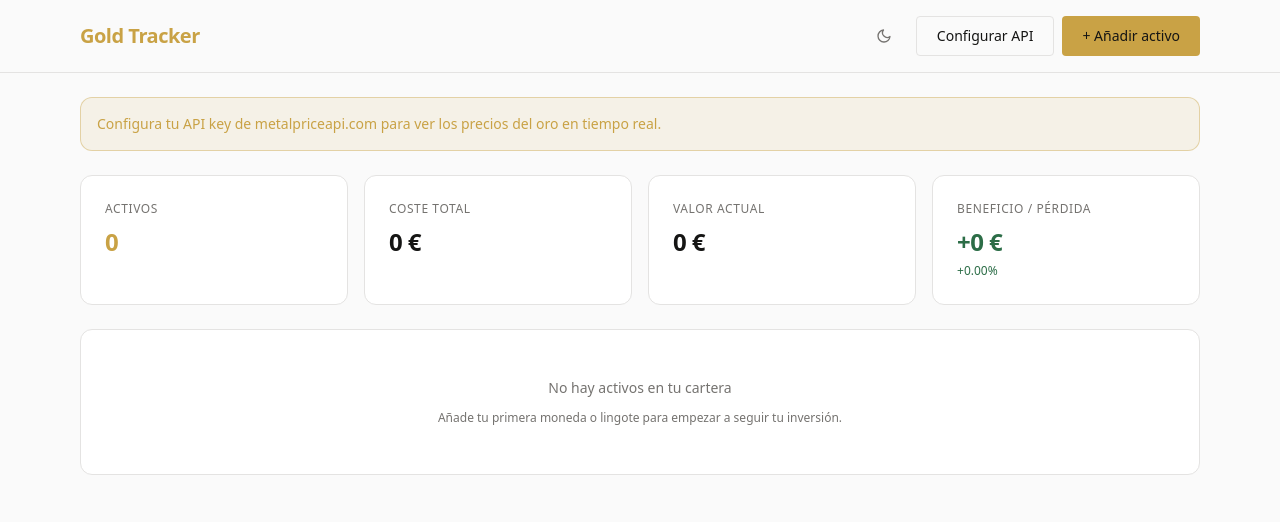
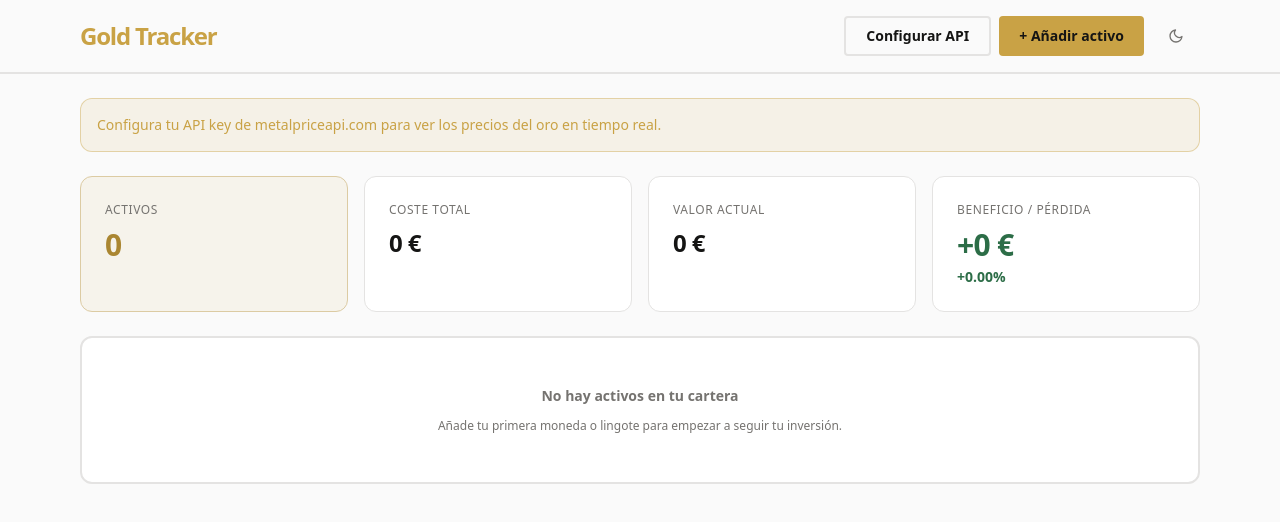
Before and after one commit to juanghurtado/gold-tracker, a React (Vite) app: page / in a window 1280 px wide. Shown: the top 522 px of the page. Built offline with nearby package versions, Linux system fonts and the light colour scheme.

Commit message:
chore: improve design

```diff
--- a/src/App.tsx
+++ b/src/App.tsx
@@ -146,24 +146,12 @@ export default function App() {
   return (
     <div className="min-h-screen bg-background">
       <ErrorBoundary>
-        <header className="border-b border-[hsl(36,4%,89%)] dark:border-[hsl(36,3%,19%)]">
+        <header className="border-b-2 border-[hsl(36,4%,89%)] dark:border-[hsl(36,3%,19%)]">
           <div className="mx-auto flex max-w-6xl items-center justify-between px-4 py-4">
-            <h1 className="text-xl font-bold tracking-tight" style={{ color: "hsl(42, 55%, 53%)" }}>
+            <h1 className="text-2xl font-extrabold tracking-tighter" style={{ color: "hsl(42, 55%, 53%)" }}>
               Gold Tracker
             </h1>
             <div className="flex items-center gap-2">
-              <Button
-                variant="ghost"
-                size="sm"
-                onClick={() => setDark((d) => !d)}
-                className="text-[hsl(36,2%,45%)] dark:text-[hsl(36,2%,58%)]"
-              >
-                {dark ? (
-                  <svg xmlns="http://www.w3.org/2000/svg" width="16" height="16" viewBox="0 0 24 24" fill="none" stroke="currentColor" strokeWidth="2" strokeLinecap="round" strokeLinejoin="round"><circle cx="12" cy="12" r="5"/><line x1="12" y1="1" x2="12" y2="3"/><line x1="12" y1="21" x2="12" y2="23"/><line x1="4.22" y1="4.22" x2="5.64" y2="5.64"/><line x1="18.36" y1="18.36" x2="19.78" y2="19.78"/><line x1="1" y1="12" x2="3" y2="12"/><line x1="21" y1="12" x2="23" y2="12"/><line x1="4.22" y1="19.78" x2="5.64" y2="18.36"/><line x1="18.36" y1="5.64" x2="19.78" y2="4.22"/></svg>
-                ) : (
-                  <svg xmlns="http://www.w3.org/2000/svg" width="16" height="16" viewBox="0 0 24 24" fill="none" stroke="currentColor" strokeWidth="2" strokeLinecap="round" strokeLinejoin="round"><path d="M21 12.79A9 9 0 1 1 11.21 3 7 7 0 0 0 21 12.79z"/></svg>
-                )}
-              </Button>
               {!apiKey && (
                 <Button variant="outline" onClick={() => setSettingsOpen(true)}>
                   Configurar API
@@ -189,6 +177,18 @@ export default function App() {
                 </>
               )}
               <Button onClick={() => setAddOpen(true)}>+ Añadir activo</Button>
+              <Button
+                variant="ghost"
+                size="sm"
+                onClick={() => setDark((d) => !d)}
+                className="text-[hsl(36,2%,45%)] dark:text-[hsl(36,2%,58%)]"
+              >
+                {dark ? (
+                  <svg xmlns="http://www.w3.org/2000/svg" width="16" height="16" viewBox="0 0 24 24" fill="none" stroke="currentColor" strokeWidth="2" strokeLinecap="round" strokeLinejoin="round"><circle cx="12" cy="12" r="5"/><line x1="12" y1="1" x2="12" y2="3"/><line x1="12" y1="21" x2="12" y2="23"/><line x1="4.22" y1="4.22" x2="5.64" y2="5.64"/><line x1="18.36" y1="18.36" x2="19.78" y2="19.78"/><line x1="1" y1="12" x2="3" y2="12"/><line x1="21" y1="12" x2="23" y2="12"/><line x1="4.22" y1="19.78" x2="5.64" y2="18.36"/><line x1="18.36" y1="5.64" x2="19.78" y2="4.22"/></svg>
+                ) : (
+                  <svg xmlns="http://www.w3.org/2000/svg" width="16" height="16" viewBox="0 0 24 24" fill="none" stroke="currentColor" strokeWidth="2" strokeLinecap="round" strokeLinejoin="round"><path d="M21 12.79A9 9 0 1 1 11.21 3 7 7 0 0 0 21 12.79z"/></svg>
+                )}
+              </Button>
             </div>
           </div>
         </header>
--- a/src/components/AssetTable.tsx
+++ b/src/components/AssetTable.tsx
@@ -26,12 +26,12 @@ export function AssetTable({
 
   if (assets.length === 0) {
     return (
-      <div className="rounded-[var(--radius-lg)] border border-border bg-card">
+      <div className="rounded-[var(--radius-lg)] border-2 border-border bg-card">
         <div className="flex flex-col items-center justify-center gap-3 py-12 text-center">
-          <div className="text-sm font-medium text-[hsl(36,2%,45%)] dark:text-[hsl(36,2%,58%)]">
+          <div className="text-sm font-semibold text-muted-foreground">
             No hay activos en tu cartera
           </div>
-          <div className="text-xs text-[hsl(36,2%,45%)] dark:text-[hsl(36,2%,58%)]">
+          <div className="text-xs text-muted-foreground">
             Añade tu primera moneda o lingote para empezar a seguir tu inversión.
           </div>
         </div>
@@ -40,29 +40,29 @@ export function AssetTable({
   }
 
   return (
-    <div className="overflow-x-auto rounded-[var(--radius-lg)] border border-border">
+    <div className="overflow-x-auto rounded-[var(--radius-lg)] border-2 border-border">
       <table className="w-full text-sm">
         <thead>
-          <tr className="border-b border-border bg-[hsl(36,3%,93%)]/50 dark:bg-[hsl(36,3%,16%)]/50">
-            <th className={`${mono} px-4 py-3 text-left text-[0.75rem] font-medium uppercase tracking-wider text-[hsl(36,2%,45%)] dark:text-[hsl(36,2%,58%)]`}>
+          <tr className="border-b-2 border-border bg-gold-surface">
+            <th className={`${mono} px-4 py-3 text-left text-[0.75rem] font-semibold uppercase tracking-wider text-muted-foreground`}>
               Nombre
             </th>
-            <th className={`${mono} px-4 py-3 text-left text-[0.75rem] font-medium uppercase tracking-wider text-[hsl(36,2%,45%)] dark:text-[hsl(36,2%,58%)]`}>
+            <th className={`${mono} px-4 py-3 text-left text-[0.75rem] font-semibold uppercase tracking-wider text-muted-foreground`}>
               Tipo
             </th>
-            <th className={`${mono} px-4 py-3 text-right text-[0.75rem] font-medium uppercase tracking-wider text-[hsl(36,2%,45%)] dark:text-[hsl(36,2%,58%)]`}>
+            <th className={`${mono} px-4 py-3 text-right text-[0.75rem] font-semibold uppercase tracking-wider text-muted-foreground`}>
               Peso
             </th>
-            <th className={`${mono} px-4 py-3 text-right text-[0.75rem] font-medium uppercase tracking-wider text-[hsl(36,2%,45%)] dark:text-[hsl(36,2%,58%)]`}>
+            <th className={`${mono} px-4 py-3 text-right text-[0.75rem] font-semibold uppercase tracking-wider text-muted-foreground`}>
               Pureza
             </th>
-            <th className={`${mono} px-4 py-3 text-right text-[0.75rem] font-medium uppercase tracking-wider text-[hsl(36,2%,45%)] dark:text-[hsl(36,2%,58%)]`}>
+            <th className={`${mono} px-4 py-3 text-right text-[0.75rem] font-semibold uppercase tracking-wider text-muted-foreground`}>
               Coste
             </th>
-            <th className={`${mono} px-4 py-3 text-right text-[0.75rem] font-medium uppercase tracking-wider text-[hsl(36,2%,45%)] dark:text-[hsl(36,2%,58%)]`}>
+            <th className={`${mono} px-4 py-3 text-right text-[0.75rem] font-semibold uppercase tracking-wider text-muted-foreground`}>
               Valor actual
             </th>
-            <th className={`${mono} px-4 py-3 text-right text-[0.75rem] font-medium uppercase tracking-wider text-[hsl(36,2%,45%)] dark:text-[hsl(36,2%,58%)]`}>
+            <th className={`${mono} px-4 py-3 text-right text-[0.75rem] font-semibold uppercase tracking-wider text-muted-foreground`}>
               P&L
             </th>
             <th className="px-4 py-3 text-right">
@@ -70,7 +70,7 @@ export function AssetTable({
             </th>
           </tr>
         </thead>
-        <tbody className="divide-y divide-[hsl(36,4%,89%)] dark:divide-[hsl(36,3%,19%)]">
+        <tbody className="divide-y-2 divide-border">
           {assets.map((asset) => {
             const { pnl, pnlPercent } = assetPnL(asset, spotEurPerOz)
             const currentValue = pnl + asset.cost
@@ -80,14 +80,14 @@ export function AssetTable({
             return (
               <tr
                 key={asset.id}
-                className="transition-colors hover:bg-[hsl(36,3%,93%)]/50 dark:hover:bg-[hsl(36,3%,16%)]/50"
+                className="transition-colors hover:bg-gold-surface"
               >
                 <td className="px-4 py-3">
-                  <div className="font-medium text-[hsl(36,4%,8%)] dark:text-[hsl(42,3%,93%)]">
+                  <div className="font-semibold text-foreground">
                     {asset.name}
                   </div>
                   {asset.country && (
-                    <div className="text-xs text-[hsl(36,2%,45%)] dark:text-[hsl(36,2%,58%)]">
+                    <div className="text-xs text-muted-foreground">
                       {asset.country}
                       {asset.year && (
                         <>
@@ -101,26 +101,26 @@ export function AssetTable({
                   )}
                 </td>
                 <td className="px-4 py-3">
-                  <span className="text-xs font-medium text-[hsl(36,2%,45%)] dark:text-[hsl(36,2%,58%)]">
+                  <span className="text-xs font-medium text-muted-foreground">
                     {assetTypeLabel[asset.type]}
                   </span>
                 </td>
-                <td className={`px-4 py-3 text-right tabular-nums text-[hsl(36,4%,8%)] dark:text-[hsl(42,3%,93%)] ${mono}`}>
+                <td className={`px-4 py-3 text-right tabular-nums text-foreground ${mono}`}>
                   {asset.weight}{" "}
-                  <span className="text-xs text-[hsl(36,2%,45%)] dark:text-[hsl(36,2%,58%)]">
-                    {asset.weightUnit === "ozt" ? "oz t" : "g"}
+                  <span className="text-xs text-muted-foreground">
+                    {asset.weightUnit === "ozt" ? "oz" : "g"}
                   </span>
                 </td>
-                <td className={`px-4 py-3 text-right tabular-nums text-[hsl(36,4%,8%)] dark:text-[hsl(42,3%,93%)] ${mono}`}>
+                <td className={`px-4 py-3 text-right tabular-nums text-foreground ${mono}`}>
                   {asset.purity}%
                 </td>
-                <td className={`px-4 py-3 text-right tabular-nums text-[hsl(36,4%,8%)] dark:text-[hsl(42,3%,93%)] ${mono}`}>
+                <td className={`px-4 py-3 text-right tabular-nums text-foreground ${mono}`}>
                   {asset.cost.toLocaleString("es-ES", {
                     style: "currency",
                     currency: "EUR",
                   })}
                 </td>
-                <td className={`px-4 py-3 text-right tabular-nums text-[hsl(36,4%,8%)] dark:text-[hsl(42,3%,93%)] ${mono}`}>
+                <td className={`px-4 py-3 text-right tabular-nums text-foreground ${mono}`}>
                   {metalPrice
                     ? currentValue.toLocaleString("es-ES", {
                         style: "currency",
@@ -131,25 +131,25 @@ export function AssetTable({
                 <td className={`px-4 py-3 text-right tabular-nums ${mono}`}>
                   {metalPrice ? (
                     <>
-                      <div className={
+                      <div className={`font-semibold ${
                         isPositive
-                          ? "text-[hsl(145,42%,30%)] dark:text-[hsl(145,40%,38%)]"
+                          ? "text-secondary dark:text-secondary"
                           : isNegative
-                            ? "text-[hsl(5,63%,42%)] dark:text-[hsl(0,63%,52%)]"
-                            : "text-[hsl(36,4%,8%)] dark:text-[hsl(42,3%,93%)]"
-                      }>
+                            ? "text-destructive dark:text-destructive"
+                            : "text-foreground"
+                      }`}>
                         {isPositive ? "+" : ""}
                         {pnl.toLocaleString("es-ES", {
                           style: "currency",
                           currency: "EUR",
                         })}
                       </div>
-                      <div className={`text-xs ${
+                      <div className={`text-xs font-medium ${
                         isPositive
-                          ? "text-[hsl(145,42%,30%)] dark:text-[hsl(145,40%,38%)]"
+                          ? "text-secondary dark:text-secondary"
                           : isNegative
-                            ? "text-[hsl(5,63%,42%)] dark:text-[hsl(0,63%,52%)]"
-                            : "text-[hsl(36,2%,45%)] dark:text-[hsl(36,2%,58%)]"
+                            ? "text-destructive dark:text-destructive"
+                            : "text-muted-foreground"
                       }`}>
                         {isPositive ? "+" : ""}
                         {pnlPercent.toFixed(2)}%
@@ -166,17 +166,20 @@ export function AssetTable({
                         variant="ghost"
                         size="sm"
                         onClick={() => onEdit(asset)}
+                        className="text-muted-foreground hover:text-foreground"
+                        aria-label="Editar"
                       >
-                        Editar
+                        <svg xmlns="http://www.w3.org/2000/svg" width="15" height="15" viewBox="0 0 24 24" fill="none" stroke="currentColor" strokeWidth="2" strokeLinecap="round" strokeLinejoin="round"><path d="M17 3a2.85 2.83 0 1 1 4 4L7.5 20.5 2 22l1.5-5.5Z"/><path d="m15 5 4 4"/></svg>
                       </Button>
                     )}
                     <Button
                       variant="ghost"
                       size="sm"
-                      className="text-[hsl(5,63%,42%)] hover:text-[hsl(5,63%,37%)] dark:text-[hsl(0,63%,52%)] dark:hover:text-[hsl(0,63%,47%)]"
+                      className="text-destructive/70 hover:text-destructive"
                       onClick={() => onDelete(asset.id)}
+                      aria-label="Eliminar"
                     >
-                      Eliminar
+                      <svg xmlns="http://www.w3.org/2000/svg" width="15" height="15" viewBox="0 0 24 24" fill="none" stroke="currentColor" strokeWidth="2" strokeLinecap="round" strokeLinejoin="round"><path d="M3 6h18"/><path d="M19 6v14c0 1-1 2-2 2H7c-1 0-2-1-2-2V6"/><path d="M8 6V4c0-1 1-2 2-2h4c1 0 2 1 2 2v2"/></svg>
                     </Button>
                   </div>
                 </td>
--- a/src/components/Dashboard.tsx
+++ b/src/components/Dashboard.tsx
@@ -25,29 +25,27 @@ export function Dashboard({ assets, metalPrice }: DashboardProps) {
 
   return (
     <div className="grid gap-4 md:grid-cols-4">
-      {/* Activos — gold accent number */}
-      <Card>
+      <Card className="border-gold-border bg-gold-surface">
         <CardHeader className="flex flex-row items-center justify-between space-y-0 pb-2">
-          <CardTitle className="text-[0.75rem] font-medium uppercase tracking-wider text-[hsl(36,2%,45%)] dark:text-[hsl(36,2%,58%)]">
+          <CardTitle className="text-[0.75rem] font-medium uppercase tracking-wider text-muted-foreground">
             Activos
           </CardTitle>
         </CardHeader>
         <CardContent>
-          <div className="text-2xl font-bold" style={{ color: "hsl(42, 55%, 53%)" }}>
+          <div className="text-3xl font-extrabold tracking-tighter" style={{ color: "hsl(42, 55%, 43%)" }}>
             {assets.length}
           </div>
         </CardContent>
       </Card>
 
-      {/* Coste total — ink with secondary label */}
       <Card>
         <CardHeader className="flex flex-row items-center justify-between space-y-0 pb-2">
-          <CardTitle className="text-[0.75rem] font-medium uppercase tracking-wider text-[hsl(36,2%,45%)] dark:text-[hsl(36,2%,58%)]">
+          <CardTitle className="text-[0.75rem] font-medium uppercase tracking-wider text-muted-foreground">
             Coste total
           </CardTitle>
         </CardHeader>
         <CardContent>
-          <div className="text-2xl font-bold tabular-nums tracking-tight">
+          <div className="text-2xl font-extrabold tabular-nums tracking-tight">
             {totalCost.toLocaleString("es-ES", {
               style: "currency",
               currency: "EUR",
@@ -58,15 +56,14 @@ export function Dashboard({ assets, metalPrice }: DashboardProps) {
         </CardContent>
       </Card>
 
-      {/* Valor actual — ink with spot price subtitle */}
       <Card>
         <CardHeader className="flex flex-row items-center justify-between space-y-0 pb-2">
-          <CardTitle className="text-[0.75rem] font-medium uppercase tracking-wider text-[hsl(36,2%,45%)] dark:text-[hsl(36,2%,58%)]">
+          <CardTitle className="text-[0.75rem] font-medium uppercase tracking-wider text-muted-foreground">
             Valor actual
           </CardTitle>
         </CardHeader>
         <CardContent>
-          <div className="text-2xl font-bold tabular-nums tracking-tight">
+          <div className="text-2xl font-extrabold tabular-nums tracking-tight">
             {totalValue.toLocaleString("es-ES", {
               style: "currency",
               currency: "EUR",
@@ -75,7 +72,7 @@ export function Dashboard({ assets, metalPrice }: DashboardProps) {
             })}
           </div>
           {metalPrice && (
-            <p className="mt-1 text-[0.75rem] text-[hsl(36,2%,45%)] tabular-nums dark:text-[hsl(36,2%,58%)]">
+            <p className="mt-1 text-[0.75rem] text-muted-foreground tabular-nums">
               Spot: {spotEurPerOz.toLocaleString("es-ES", {
                 style: "currency",
                 currency: "EUR",
@@ -87,19 +84,18 @@ export function Dashboard({ assets, metalPrice }: DashboardProps) {
         </CardContent>
       </Card>
 
-      {/* P&L — colored value with +/− symbol */}
       <Card>
         <CardHeader className="flex flex-row items-center justify-between space-y-0 pb-2">
-          <CardTitle className="text-[0.75rem] font-medium uppercase tracking-wider text-[hsl(36,2%,45%)] dark:text-[hsl(36,2%,58%)]">
+          <CardTitle className="text-[0.75rem] font-medium uppercase tracking-wider text-muted-foreground">
             Beneficio / Pérdida
           </CardTitle>
         </CardHeader>
         <CardContent>
-          <div className={`text-2xl font-bold tabular-nums tracking-tight ${
+          <div className={`text-3xl font-extrabold tabular-nums tracking-tight ${
             isPositive
-              ? "text-[hsl(145,42%,30%)] dark:text-[hsl(145,40%,38%)]"
+              ? "text-secondary dark:text-secondary"
               : isNegative
-                ? "text-[hsl(5,63%,42%)] dark:text-[hsl(0,63%,52%)]"
+                ? "text-destructive dark:text-destructive"
                 : ""
           }`}>
             {isPositive ? "+" : ""}
@@ -110,12 +106,12 @@ export function Dashboard({ assets, metalPrice }: DashboardProps) {
               maximumFractionDigits: 0,
             })}
           </div>
-          <p className={`mt-1 text-[0.75rem] tabular-nums ${
+          <p className={`mt-1 text-sm font-semibold tabular-nums ${
             isPositive
-              ? "text-[hsl(145,42%,30%)] dark:text-[hsl(145,40%,38%)]"
+              ? "text-secondary dark:text-secondary"
               : isNegative
-                ? "text-[hsl(5,63%,42%)] dark:text-[hsl(0,63%,52%)]"
-                : "text-[hsl(36,2%,45%)] dark:text-[hsl(36,2%,58%)]"
+                ? "text-destructive dark:text-destructive"
+                : "text-muted-foreground"
           }`}>
             {isPositive ? "+" : ""}{pnlPercent.toFixed(2)}%
           </p>
--- a/src/components/ui/Button.tsx
+++ b/src/components/ui/Button.tsx
@@ -8,12 +8,12 @@ const Button = React.forwardRef<
     size?: "default" | "sm" | "lg"
   }
 >(({ className, variant = "default", size = "default", ...props }, ref) => {
-  const base = "inline-flex items-center justify-center whitespace-nowrap font-medium transition-colors focus-visible:outline-none focus-visible:ring-2 focus-visible:ring-ring focus-visible:ring-offset-2 focus-visible:ring-offset-background disabled:pointer-events-none disabled:opacity-50 gap-2"
+  const base = "inline-flex items-center justify-center whitespace-nowrap font-semibold transition-colors focus-visible:outline-none focus-visible:ring-2 focus-visible:ring-ring focus-visible:ring-offset-2 focus-visible:ring-offset-background disabled:pointer-events-none disabled:opacity-50 gap-2"
   const variants = {
-    default: "bg-[hsl(42,55%,53%)] text-[hsl(36,4%,8%)] hover:bg-[hsl(42,55%,48%)] dark:bg-[hsl(44,62%,60%)] dark:hover:bg-[hsl(44,62%,55%)]",
+    default: "bg-[hsl(42,55%,53%)] text-[hsl(36,4%,8%)] hover:bg-gold-spotlight dark:bg-[hsl(44,62%,60%)] dark:hover:bg-[hsl(44,62%,50%)]",
     destructive: "bg-[hsl(5,63%,42%)] text-white hover:bg-[hsl(5,63%,37%)] dark:bg-[hsl(0,63%,52%)] dark:hover:bg-[hsl(0,63%,47%)]",
-    outline: "border border-[hsl(36,4%,89%)] bg-background hover:bg-[hsl(36,3%,93%)] text-[hsl(36,4%,8%)] dark:border-[hsl(36,3%,19%)] dark:hover:bg-[hsl(36,3%,16%)] dark:text-[hsl(42,3%,93%)]",
-    ghost: "hover:bg-[hsl(36,3%,93%)] text-[hsl(36,4%,8%)] dark:hover:bg-[hsl(36,3%,16%)] dark:text-[hsl(42,3%,93%)]",
+    outline: "border-2 border-border bg-background hover:bg-gold-surface text-foreground dark:border-border dark:hover:bg-gold-surface dark:text-foreground",
+    ghost: "hover:bg-gold-surface text-foreground dark:hover:bg-gold-surface dark:text-foreground",
   }
   const sizes = {
     default: "h-[40px] rounded-[var(--radius-sm)] px-5 text-sm",
```
Also changed, not shown: src/index.css (+7 -1 lines), 2 other files (tests, documents, lock files or other folders).
